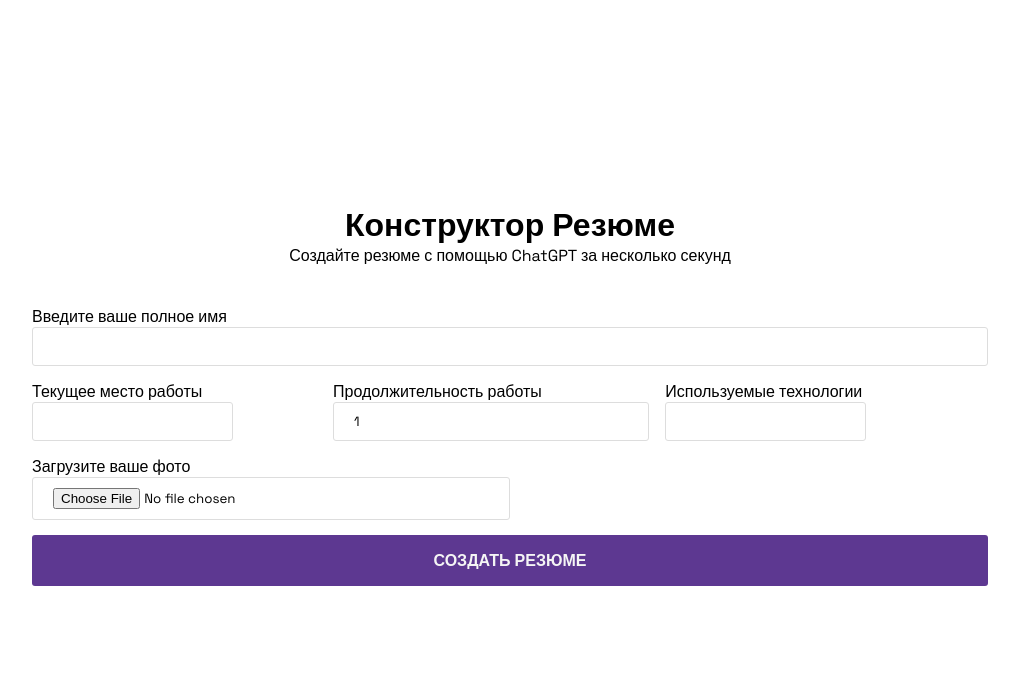
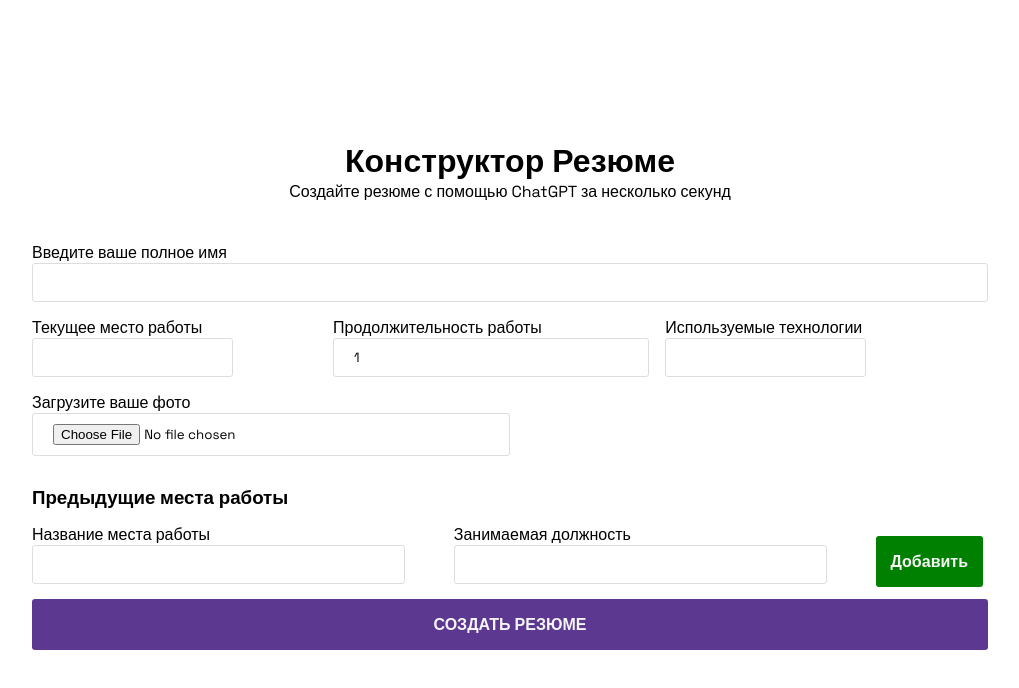
Before and after one commit to JackPumpkinHead/resume-builder-client, a React (Create React App) app: page / in a window 1280 px wide. Shown: the top 688 px of the page, without its empty margins (130-1149 px from the left). Built offline with nearby package versions, Linux system fonts and the light colour scheme.

Commit message:
add HomePage

```diff
--- a/src/components/Home.js
+++ b/src/components/Home.js
@@ -5,6 +5,7 @@ const Home = () => {
     const [fullName, setFullName] = useState('');
     const [currentPosition, setCurrentPosition] = useState('');
     const [currentLength, setCurrentLength] = useState(1);
+    const [companyInfo, setCompanyInfo] = useState([{ name: "", position: "" }]);
     const [currentTechnologies, setCurrentTechnologies] = useState('');
     const [headshot, setHeadshot] = useState(null);
     const [loading, setLoading] = useState(false);
@@ -21,6 +22,25 @@ const Home = () => {
         });
         setLoading(true);
     };
+
+    //👇🏻 updates the state with user's input
+    const handleAddCompany = () =>
+        setCompanyInfo([...companyInfo, { name: "", position: "" }]);
+
+//👇🏻 removes a selected item from the list
+    const handleRemoveCompany = (index) => {
+        const list = [...companyInfo];
+        list.splice(index, 1);
+        setCompanyInfo(list);
+    };
+//👇🏻 updates an item within the list
+    const handleUpdateCompany = (e, index) => {
+        const { name, value } = e.target;
+        const list = [...companyInfo];
+        list[index][name] = value;
+        setCompanyInfo(list);
+    };
+
 
     if (loading) {
         return <Loading />;
@@ -88,6 +108,44 @@ const Home = () => {
                     accept='image/x-png, image/jpeg'
                     onChange={(e) => setHeadshot(e.target.files[0])}
                 />
+
+                <h3>Предыдущие места работы</h3>
+                {companyInfo.map((company, index) => (
+                    <div className='nestedContainer' key={index}>
+                        <div className='companies'>
+                            <label htmlFor='name'>Название места работы</label>
+                            <input
+                                type='text'
+                                name='name'
+                                required
+                                onChange={(e) => handleUpdateCompany(e, index)}
+                            />
+                        </div>
+                        <div className='companies'>
+                            <label htmlFor='position'>Занимаемая должность</label>
+                            <input
+                                type='text'
+                                name='position'
+                                required
+                                onChange={(e) => handleUpdateCompany(e, index)}
+                            />
+                        </div>
+
+                        <div className='btn__group'>
+                            {companyInfo.length - 1 === index && companyInfo.length < 4 && (
+                                <button id='addBtn' onClick={handleAddCompany}>
+                                    Добавить
+                                </button>
+                            )}
+                            {companyInfo.length > 1 && (
+                                <button id='deleteBtn' onClick={() => handleRemoveCompany(index)}>
+                                    Удалить
+                                </button>
+                            )}
+                        </div>
+                    </div>
+                ))}
+
                 <button>СОЗДАТЬ РЕЗЮМЕ</button>
             </form>
         </div>
--- a/src/components/Resume.js
+++ b/src/components/Resume.js
@@ -0,0 +1,21 @@
+import React from "react";
+import ErrorPage from "./ErrorPage";
+
+const Resume = ({ result }) => {
+    if (JSON.stringify(result) === "{}") {
+        return <ErrorPage />;
+    }
+
+    const handlePrint = () => alert("Успешно!");
+
+    return (
+        <>
+            <button onClick={handlePrint}>Распечатать страницу</button>
+            <main className='container'>
+                <p>Привет!</p>
+            </main>
+        </>
+    )
+}
+
+export default Resume;
```
Also changed, not shown: src/index.css (+0 -20 lines).
